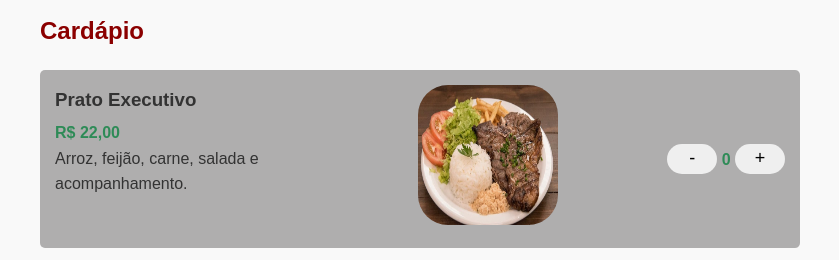
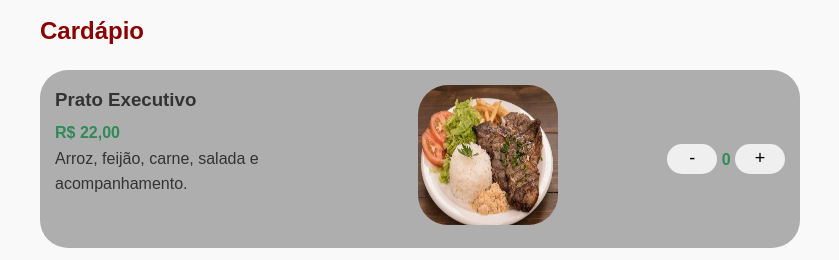
Before and after one commit to gustavo-silva7/Sistema_para-restaurante, a plain HTML site: page Version_1.0/index.html in a window 1280 px wide. Shown: the part 507-767 px from the top of the page, 220-1059 px from the left. Drawn offline with Linux system fonts and the light colour scheme.

Commit message:
Update style.css

```diff
--- a/Version_1.0/style.css
+++ b/Version_1.0/style.css
@@ -50,7 +50,7 @@ section h2 {
 .item {
   background: rgb(175, 174, 174);
   padding: 15px;
-  border-radius: 5px;
+  border-radius: 28px;
   margin-bottom: 15px;
 
   display: flex;
```
